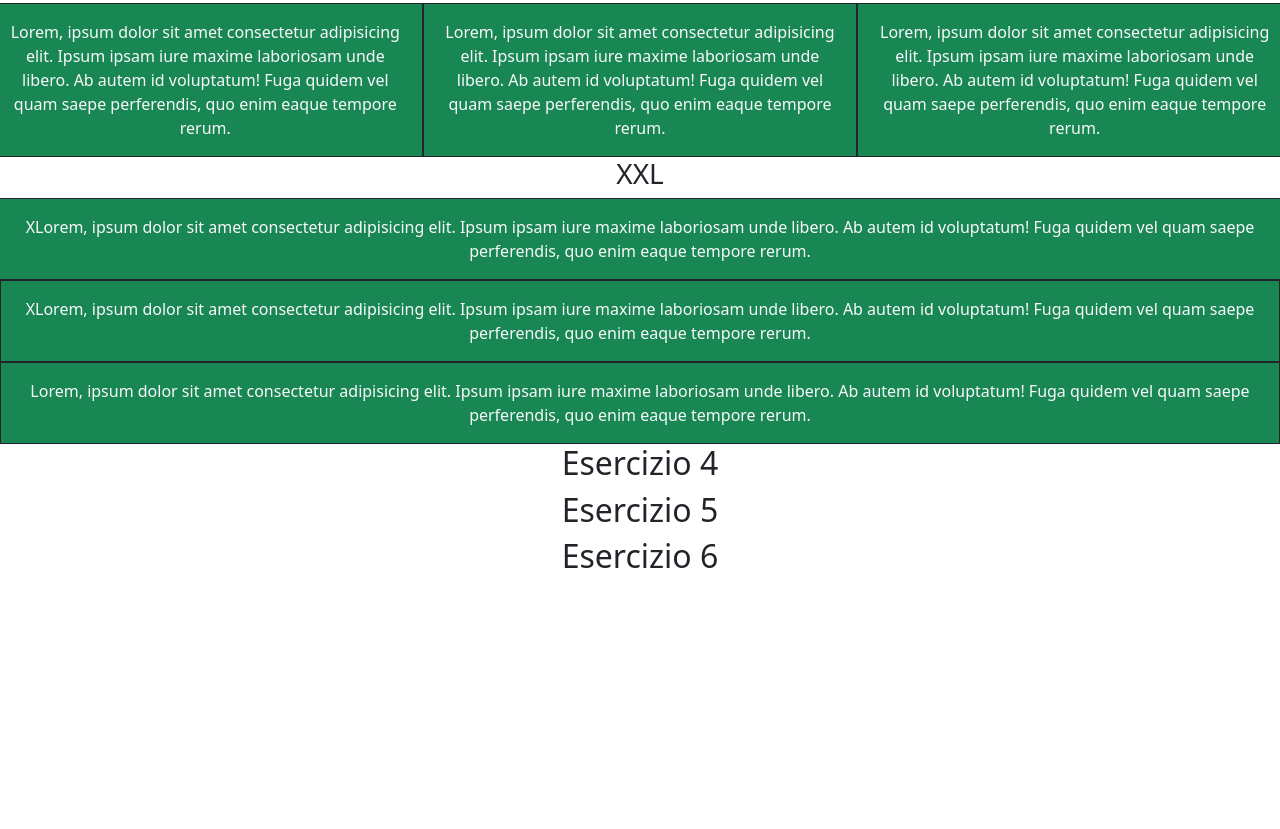
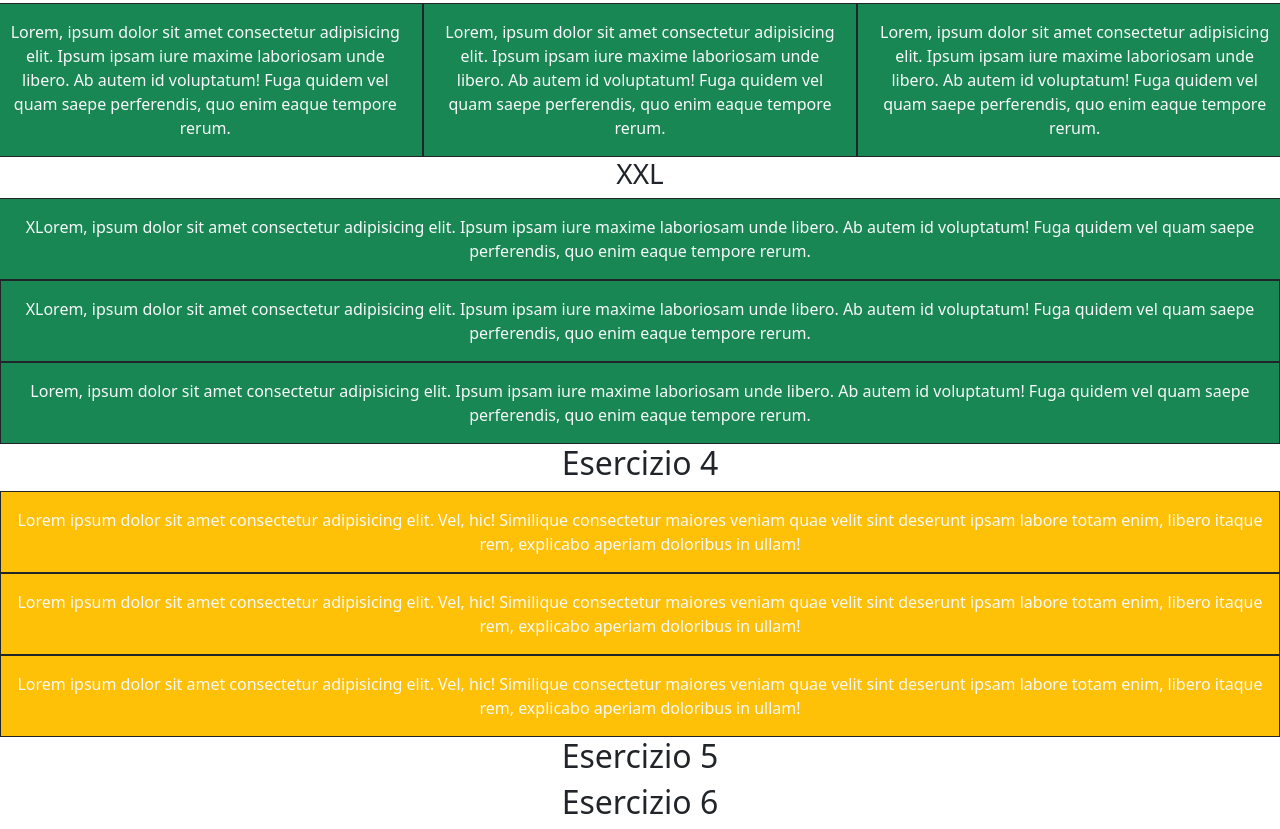
Before and after one commit to AldoAltomare/U2-W6-D1, a plain HTML site: page index.html in a window 1280 px wide. Shown: the part 1230-2059 px from the top of the page. Before the commit the page ends 1813 px from the top, so only its background shows below. Drawn offline with nearby package versions, Linux system fonts and the light colour scheme.

Commit message:
start ex. 4

```diff
--- a/index.html
+++ b/index.html
@@ -66,7 +66,7 @@
         ullam!
       </div>
       <div
-        class="col col-4 col-md-12 bg-success border border-dark p-3 text-center text-light"
+        class="col col-4 col-md-12 col-lg-12 col-xl-12 col-xxl-12 bg-success border border-dark p-3 text-center text-light"
       >
         Lorem ipsum dolor sit amet consectetur adipisicing elit. Vel, hic!
         Similique consectetur maiores veniam quae velit sint deserunt ipsam
@@ -74,7 +74,7 @@
         ullam!
       </div>
       <div
-        class="col col-4 col-md-12 bg-success border border-dark p-3 text-center text-light"
+        class="col col-4 col-md-12 col-lg-12 col-xl-12 col-xxl-12 bg-success border border-dark p-3 text-center text-light"
       >
         Lorem ipsum dolor sit amet consectetur adipisicing elit. Vel, hic!
         Similique consectetur maiores veniam quae velit sint deserunt ipsam
@@ -179,6 +179,27 @@
     <div class="row">
       <h2 class="text-center">Esercizio 4</h2>
     </div>
+    <div
+      class="col col-4 col-md-12 col-lg-12 col-xl-12 col-xxl-12 bg-warning border border-dark p-3 text-center text-light"
+    >
+      Lorem ipsum dolor sit amet consectetur adipisicing elit. Vel, hic!
+      Similique consectetur maiores veniam quae velit sint deserunt ipsam labore
+      totam enim, libero itaque rem, explicabo aperiam doloribus in ullam!
+    </div>
+    <div
+      class="col col-4 col-md-12 bg-warning border border-dark p-3 text-center text-light"
+    >
+      Lorem ipsum dolor sit amet consectetur adipisicing elit. Vel, hic!
+      Similique consectetur maiores veniam quae velit sint deserunt ipsam labore
+      totam enim, libero itaque rem, explicabo aperiam doloribus in ullam!
+    </div>
+    <div
+      class="col col-4 col-md-12 bg-warning border border-dark p-3 text-center text-light"
+    >
+      Lorem ipsum dolor sit amet consectetur adipisicing elit. Vel, hic!
+      Similique consectetur maiores veniam quae velit sint deserunt ipsam labore
+      totam enim, libero itaque rem, explicabo aperiam doloribus in ullam!
+    </div>
     <div class="row">
       <h2 class="text-center">Esercizio 5</h2>
     </div>
```
